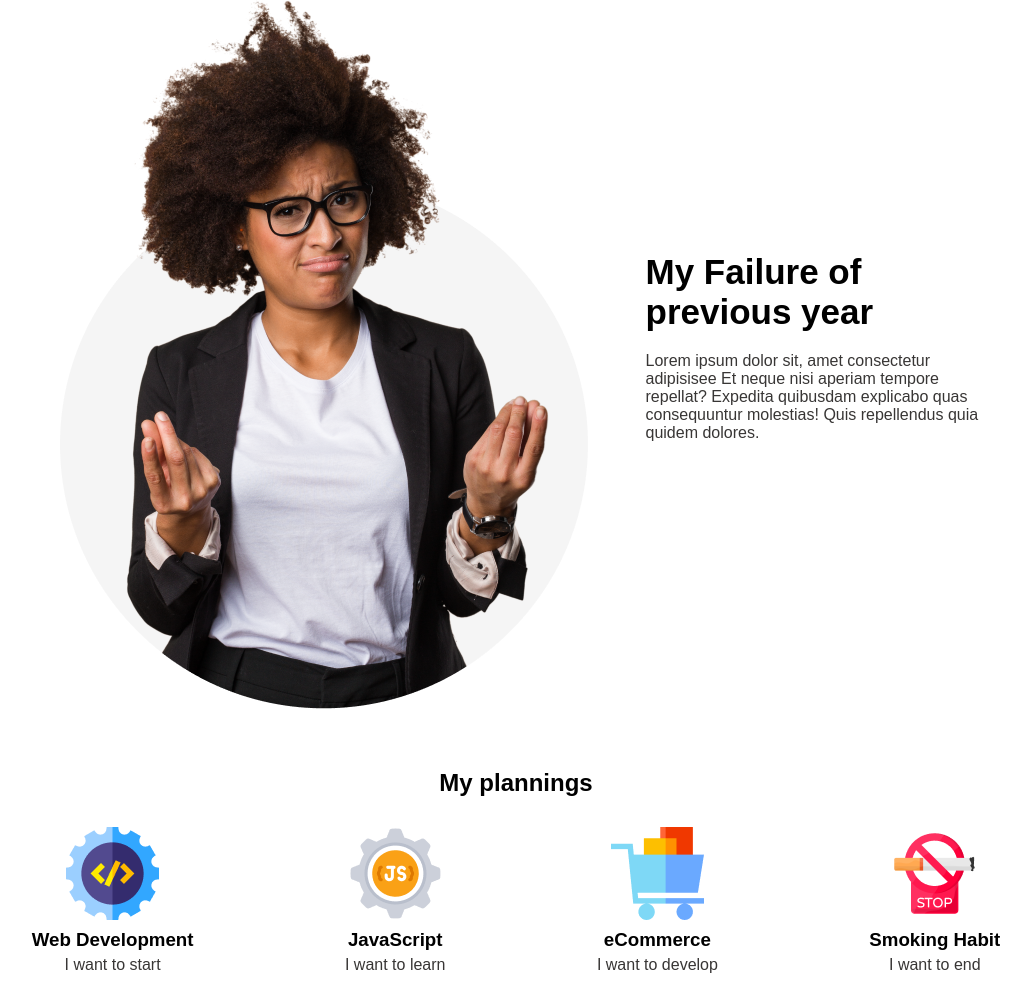
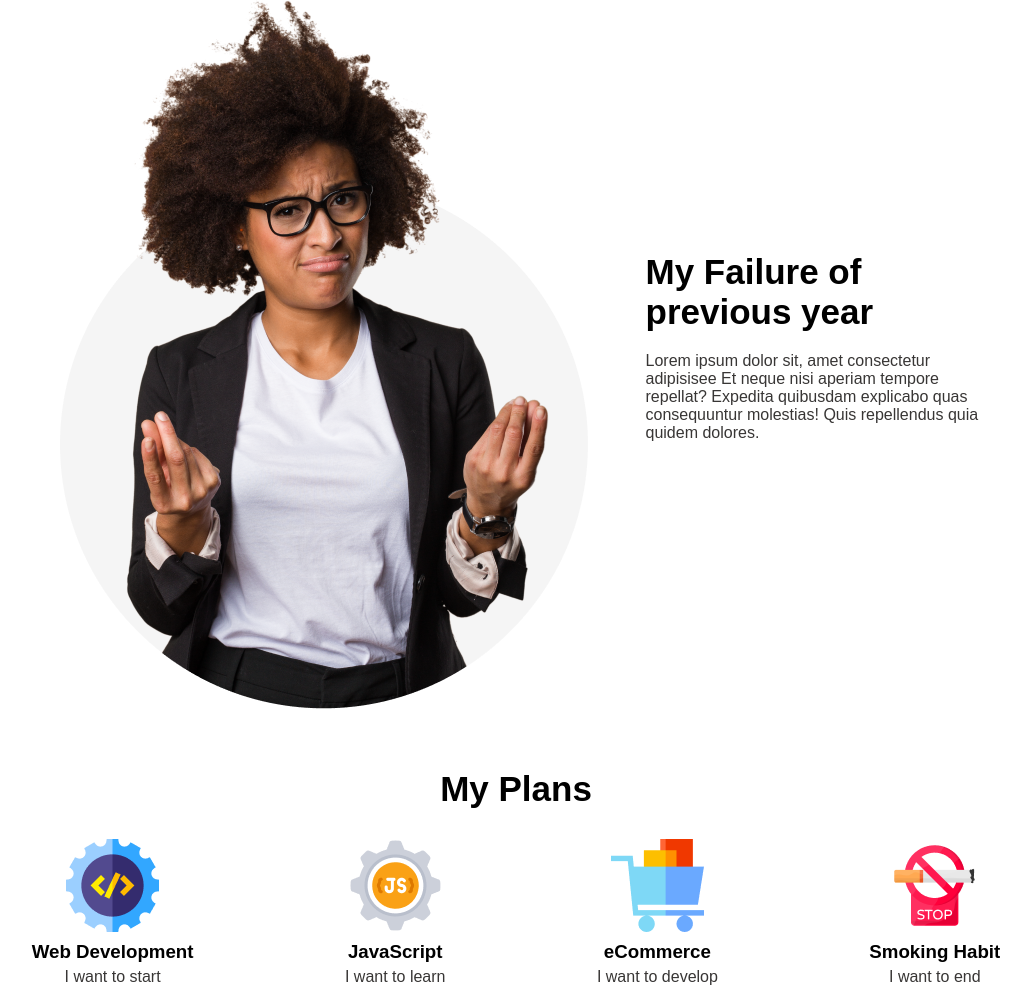
Before and after one commit to NahidEstes/1st_assignment, a plain HTML site: page index.html in a window 1280 px wide. Shown: the part 1312-2318 px from the top of the page, without its empty margins (124-1155 px from the left). Drawn offline with Linux system fonts and the light colour scheme; a web font is replaced by a local one.

Commit message:
something changed

```diff
--- a/css/style.css
+++ b/css/style.css
@@ -134,6 +134,7 @@
 .planning-section .title {
   text-align: center;
   font-weight: 700;
+  font-size: 35px;
 }
 
 .planning-category {
--- a/index.html
+++ b/index.html
@@ -34,7 +34,7 @@
     <!-- blog section -->
     <section class="blog-section">
       <div class="container">
-        <h1 class="blog-title">Our Blog</h1>
+        <h1 class="blog-title">My Blog</h1>
         <div class="blog-items">
           <div class="blog-item">
             <img src="images/1.jpg" alt="" />
@@ -90,7 +90,7 @@
     <!-- planning section -->
     <section class="planning-section">
       <div class="container">
-        <h2 class="title">My plannings</h2>
+        <h2 class="title">My Plans</h2>
         <div class="planning-category">
           <div class="planning-category-box">
             <img src="images/icons/web.png" alt="" />
```
Also changed, not shown: images/person1.png (added).
